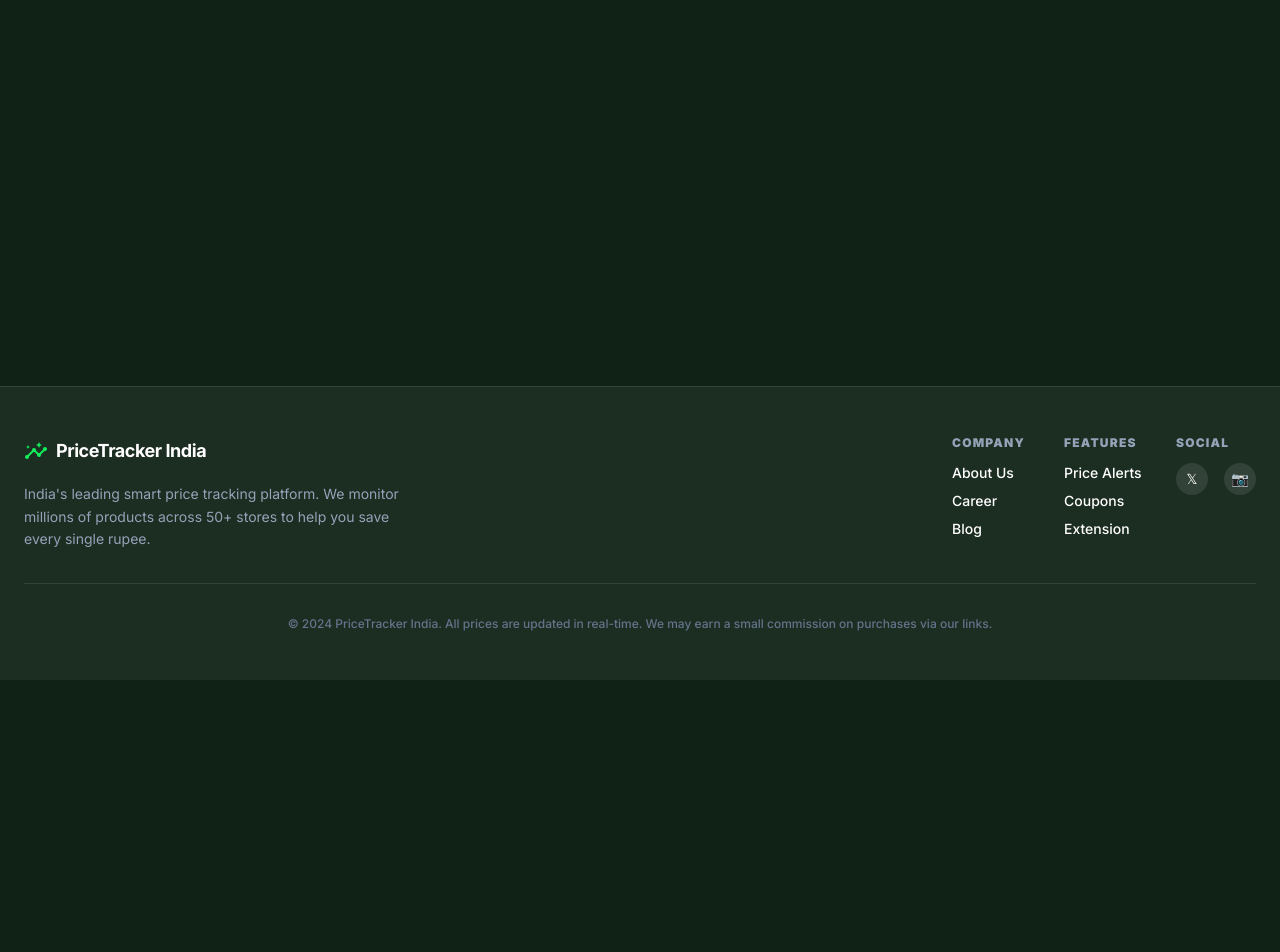
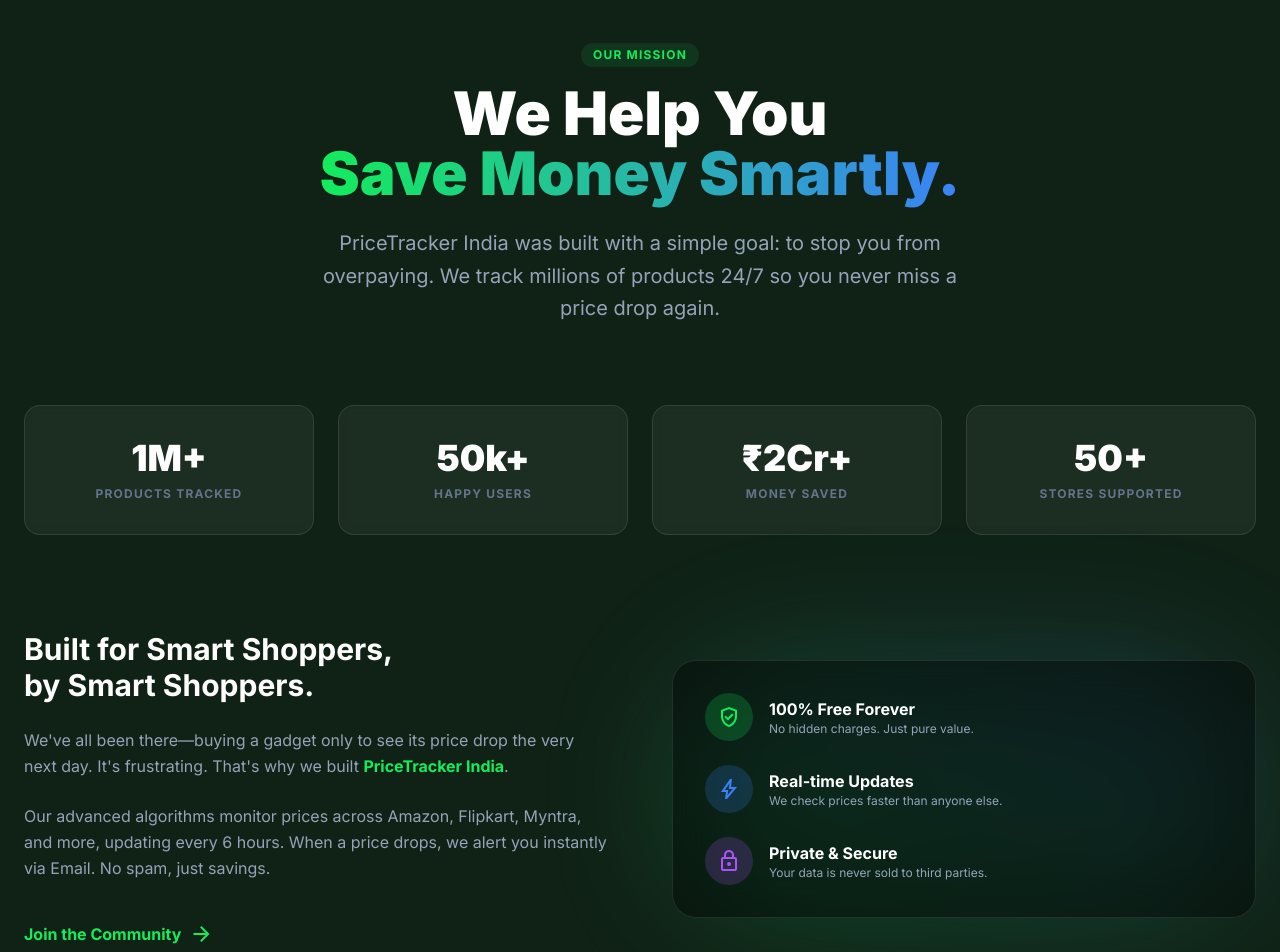
Before and after one commit to Ankittt-14/smart-price-tracker, a React (Vite) app in the folder client/: page /about in a window 1280 px wide. Shown: the part 120-1072 px from the top of the page. Before the commit the page ends 800 px from the top, so only its background shows below. Built offline with nearby package versions, Linux system fonts and the light colour scheme; no server answers.

Commit message:
Feat: Add premium About page and clean footer

```diff
--- a/client/src/App.jsx
+++ b/client/src/App.jsx
@@ -11,6 +11,7 @@ import ProductDetailPage from './pages/ProductDetailPage';
 import DashboardPage from './pages/DashboardPage';
 import LoginPage from './pages/LoginPage';
 import RegisterPage from './pages/RegisterPage';
+import AboutPage from './pages/AboutPage';
 
 function App() {
   return (
@@ -24,6 +25,10 @@ function App() {
             <Route path="/dashboard" element={<DashboardPage />} />
             <Route path="/login" element={<LoginPage />} />
             <Route path="/register" element={<RegisterPage />} />
+            <Route path="/about" element={<AboutPage />} />
+            {/* Redirect others to About for now */}
+            <Route path="/privacy" element={<AboutPage />} />
+            <Route path="/terms" element={<AboutPage />} />
           </Routes>
         </main>
         <Footer />
--- a/client/src/components/common/Footer.jsx
+++ b/client/src/components/common/Footer.jsx
@@ -16,23 +16,24 @@ const Footer = () => {
             India's leading smart price tracking platform. We monitor millions of products across 50+ stores to help you save every single rupee.
           </p>
         </div>
-        <div className="grid grid-cols-2 sm:grid-cols-3 gap-8">
+        <div className="grid grid-cols-2 md:grid-cols-3 gap-8">
           <div className="space-y-3">
             <h4 className="text-xs font-black uppercase tracking-widest text-slate-400">Company</h4>
             <ul className="text-sm space-y-2 font-medium">
               <li><Link to="/about" className="hover:text-primary transition-colors">About Us</Link></li>
-              <li><Link to="/career" className="hover:text-primary transition-colors">Career</Link></li>
-              <li><Link to="/blog" className="hover:text-primary transition-colors">Blog</Link></li>
+              <li><Link to="/privacy" className="hover:text-primary transition-colors">Privacy Policy</Link></li>
+              <li><Link to="/terms" className="hover:text-primary transition-colors">Terms of Service</Link></li>
             </ul>
           </div>
+
           <div className="space-y-3">
-            <h4 className="text-xs font-black uppercase tracking-widest text-slate-400">Features</h4>
+            <h4 className="text-xs font-black uppercase tracking-widest text-slate-400">Support</h4>
             <ul className="text-sm space-y-2 font-medium">
-              <li><Link to="/price-alerts" className="hover:text-primary transition-colors">Price Alerts</Link></li>
-              <li><Link to="/coupons" className="hover:text-primary transition-colors">Coupons</Link></li>
-              <li><Link to="/extension" className="hover:text-primary transition-colors">Extension</Link></li>
+              <li><a href="mailto:support@pricetrackerindia.com" className="hover:text-primary transition-colors">Contact Us</a></li>
+              <li><Link to="/faq" className="hover:text-primary transition-colors">FAQ</Link></li>
             </ul>
           </div>
+
           <div className="space-y-3">
             <h4 className="text-xs font-black uppercase tracking-widest text-slate-400">Social</h4>
             <div className="flex gap-4">
--- /dev/null
+++ b/client/src/pages/AboutPage.jsx
@@ -0,0 +1,116 @@
+import React from 'react';
+import { Link } from 'react-router-dom';
+
+const AboutPage = () => {
+    return (
+        <div className="min-h-screen bg-background-dark text-white pt-24 pb-12">
+            <div className="max-w-7xl mx-auto px-6">
+
+                {/* Hero Section */}
+                <div className="text-center mb-20">
+                    <span className="inline-block py-1 px-3 rounded-full bg-primary/10 text-primary text-xs font-bold uppercase tracking-widest mb-4">
+                        Our Mission
+                    </span>
+                    <h1 className="text-5xl md:text-6xl font-black mb-6 leading-tight">
+                        We Help You <br />
+                        <span className="text-transparent bg-clip-text bg-gradient-to-r from-primary to-blue-500">
+                            Save Money Smartly.
+                        </span>
+                    </h1>
+                    <p className="text-xl text-slate-400 max-w-2xl mx-auto leading-relaxed">
+                        PriceTracker India was built with a simple goal: to stop you from overpaying.
+                        We track millions of products 24/7 so you never miss a price drop again.
+                    </p>
+                </div>
+
+                {/* Stats Grid */}
+                <div className="grid grid-cols-2 md:grid-cols-4 gap-6 mb-24">
+                    {[
+                        { label: 'Products Tracked', value: '1M+' },
+                        { label: 'Happy Users', value: '50k+' },
+                        { label: 'Money Saved', value: '₹2Cr+' },
+                        { label: 'Stores Supported', value: '50+' },
+                    ].map((stat, i) => (
+                        <div key={i} className="bg-white/5 backdrop-blur-sm border border-white/10 rounded-2xl p-8 text-center hover:bg-white/10 transition-colors">
+                            <h3 className="text-4xl font-black text-white mb-2">{stat.value}</h3>
+                            <p className="text-slate-500 uppercase tracking-widest text-xs font-bold">{stat.label}</p>
+                        </div>
+                    ))}
+                </div>
+
+                {/* Story Section */}
+                <div className="flex flex-col md:flex-row items-center gap-16 mb-24">
+                    <div className="flex-1">
+                        <h2 className="text-3xl font-bold mb-6">Built for Smart Shoppers, <br /> by Smart Shoppers.</h2>
+                        <div className="space-y-6 text-slate-400 leading-relaxed">
+                            <p>
+                                We've all been there—buying a gadget only to see its price drop the very next day. It's frustrating.
+                                That's why we built <span className="text-primary font-bold">PriceTracker India</span>.
+                            </p>
+                            <p>
+                                Our advanced algorithms monitor prices across Amazon, Flipkart, Myntra, and more, updating every 6 hours.
+                                When a price drops, we alert you instantly via Email. No spam, just savings.
+                            </p>
+                            <div className="pt-4">
+                                <Link to="/register" className="inline-flex items-center gap-2 text-primary font-bold hover:gap-3 transition-all">
+                                    Join the Community <span className="material-symbols-outlined">arrow_forward</span>
+                                </Link>
+                            </div>
+                        </div>
+                    </div>
+                    <div className="flex-1 relative">
+                        <div className="absolute inset-0 bg-gradient-to-tr from-primary/20 to-blue-500/20 blur-3xl rounded-full"></div>
+                        <div className="relative bg-black/40 border border-white/10 p-8 rounded-3xl backdrop-blur-xl">
+                            <div className="flex items-center gap-4 mb-6">
+                                <div className="w-12 h-12 rounded-full bg-primary/20 flex items-center justify-center text-primary">
+                                    <span className="material-symbols-outlined">verified_user</span>
+                                </div>
+                                <div>
+                                    <h4 className="font-bold text-white">100% Free Forever</h4>
+                                    <p className="text-xs text-slate-400">No hidden charges. Just pure value.</p>
+                                </div>
+                            </div>
+                            <div className="flex items-center gap-4 mb-6">
+                                <div className="w-12 h-12 rounded-full bg-blue-500/20 flex items-center justify-center text-blue-500">
+                                    <span className="material-symbols-outlined">bolt</span>
+                                </div>
+                                <div>
+                                    <h4 className="font-bold text-white">Real-time Updates</h4>
+                                    <p className="text-xs text-slate-400">We check prices faster than anyone else.</p>
+                                </div>
+                            </div>
+                            <div className="flex items-center gap-4">
+                                <div className="w-12 h-12 rounded-full bg-purple-500/20 flex items-center justify-center text-purple-500">
+                                    <span className="material-symbols-outlined">lock</span>
+                                </div>
+                                <div>
+                                    <h4 className="font-bold text-white">Private & Secure</h4>
+                                    <p className="text-xs text-slate-400">Your data is never sold to third parties.</p>
+                                </div>
+                            </div>
+                        </div>
+                    </div>
+                </div>
+
+                {/* CTA */}
+                <div className="bg-primary rounded-3xl p-12 text-center relative overflow-hidden">
+                    <div className="absolute top-0 right-0 w-64 h-64 bg-white/10 rounded-full blur-3xl -mr-16 -mt-16"></div>
+                    <div className="absolute bottom-0 left-0 w-64 h-64 bg-black/10 rounded-full blur-3xl -ml-16 -mb-16"></div>
+
+                    <div className="relative z-10">
+                        <h2 className="text-3xl md:text-4xl font-black text-background-dark mb-6">Ready to stop overpaying?</h2>
+                        <Link
+                            to="/register"
+                            className="inline-block bg-background-dark text-white font-bold py-4 px-10 rounded-xl shadow-xl hover:shadow-2xl transition-all hover:-translate-y-1"
+                        >
+                            Start Tracking Now
+                        </Link>
+                    </div>
+                </div>
+
+            </div>
+        </div>
+    );
+};
+
+export default AboutPage;
```
